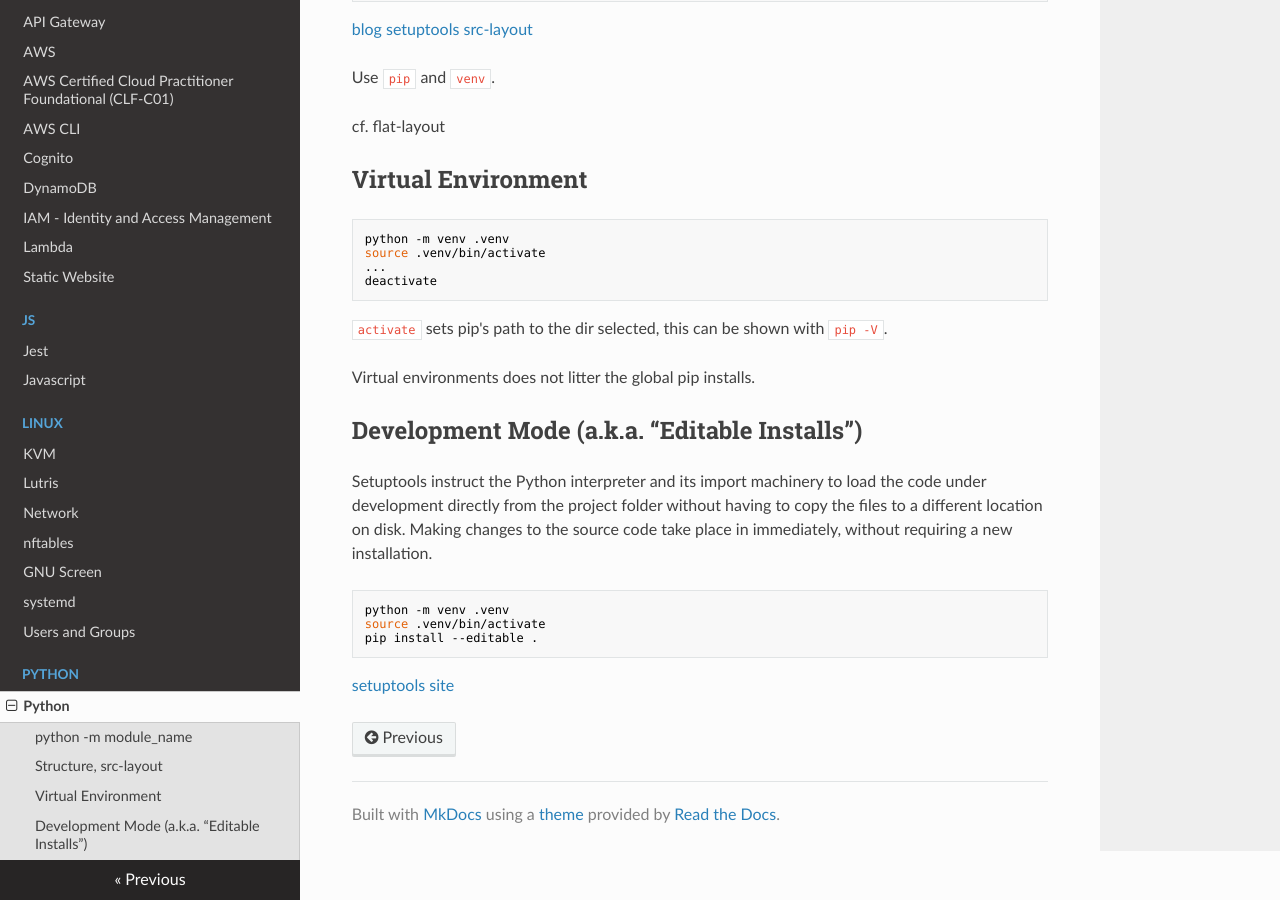
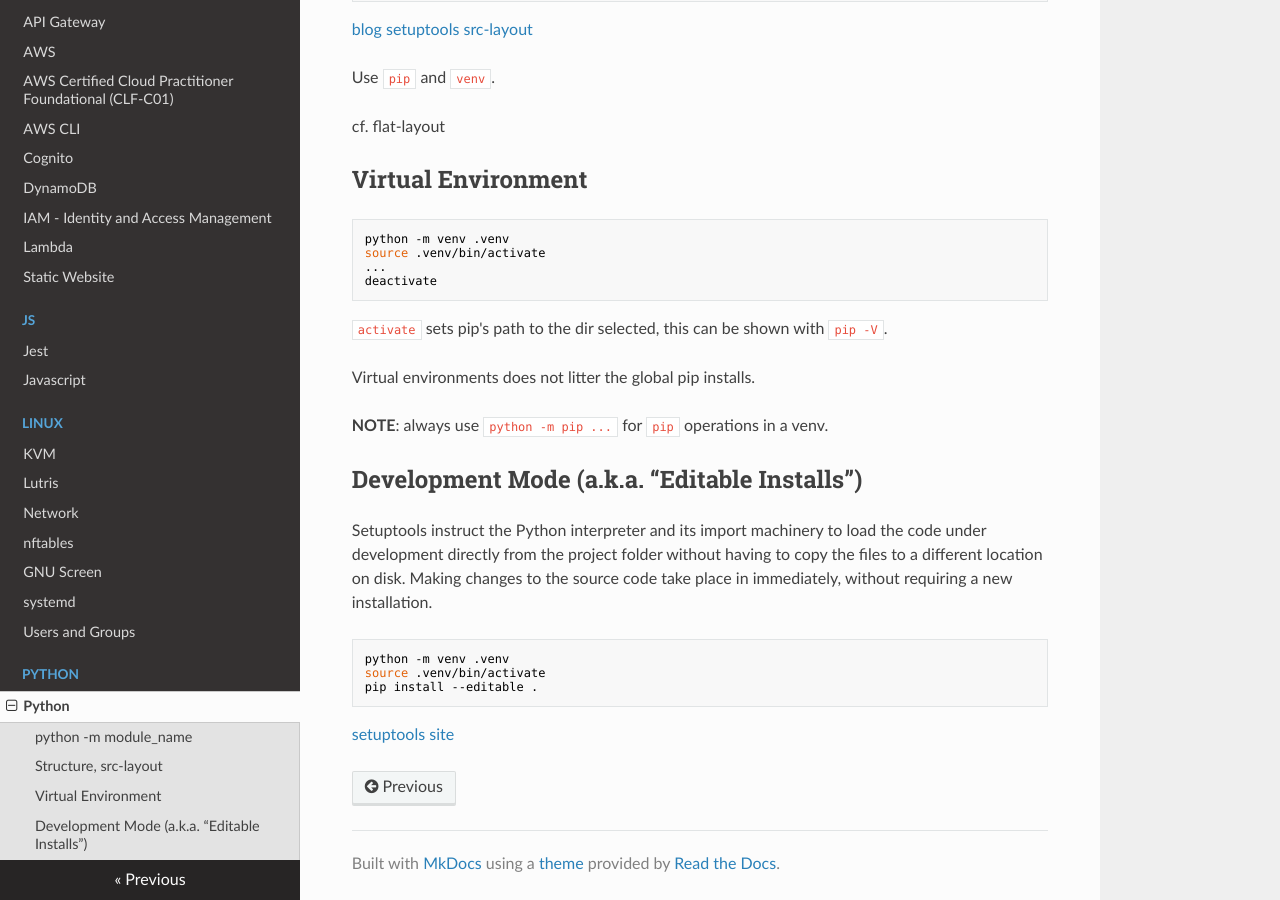
Before and after one commit to YotaYota/notes, an MkDocs documentation site: the page built from docs/python/main.md, in a window 1280 px wide and 900 px high, scrolled down 628 px. Built offline with MkDocs 1.6.1, drawn with Linux system fonts in a browser that asks for light colours; nearby versions of some CDN libraries.

Commit message:
pip venv note

```diff
--- a/docs/python/main.md
+++ b/docs/python/main.md
@@ -45,6 +45,8 @@ deactivate
 
 Virtual environments does not litter the global pip installs.
 
+**NOTE**: always use `python -m pip ...` for `pip` operations in a venv.
+
 ## Development Mode (a.k.a. “Editable Installs”)
 
 Setuptools instruct the Python interpreter and its import machinery to load the code under development
```
